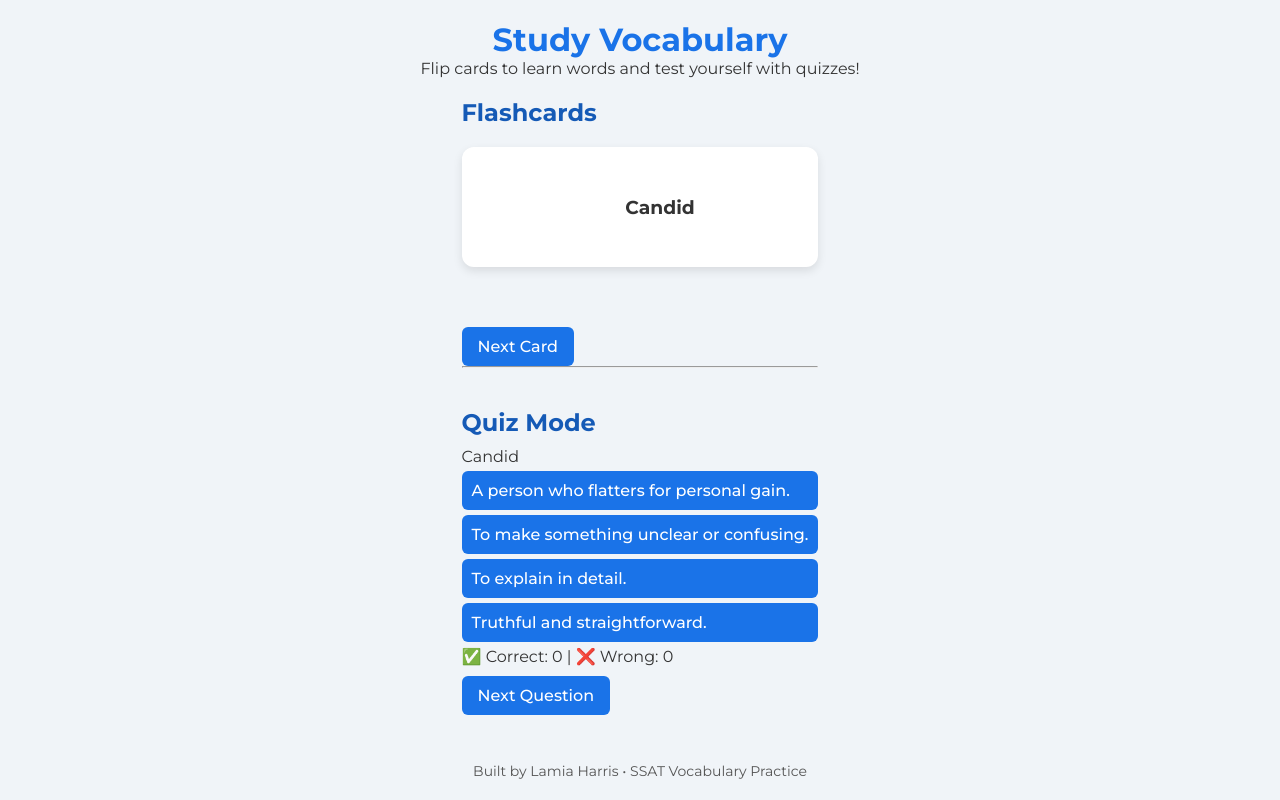
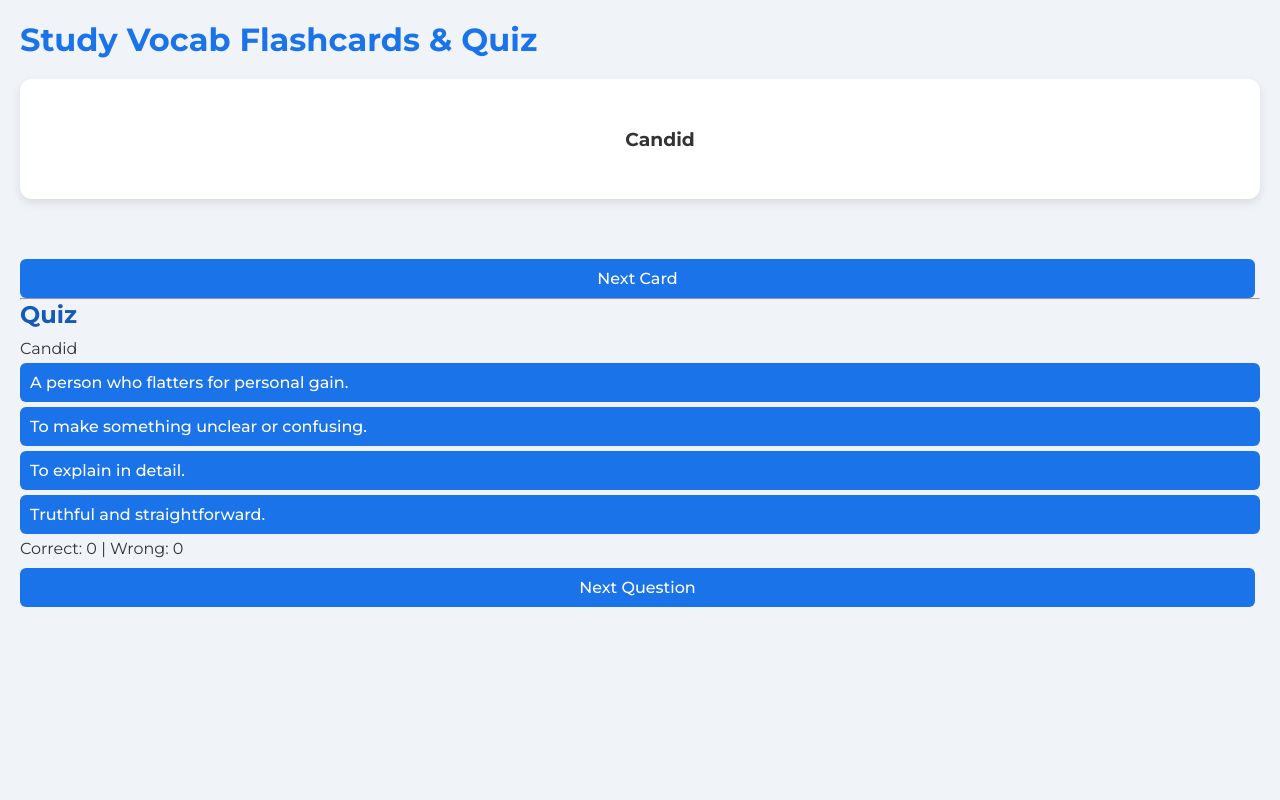
Before and after one commit to mebimiet/Study-Vocabulary, a plain HTML site: page Index.html in a window 1280 px wide. Drawn offline with Linux system fonts and the light colour scheme.

Commit message:
Index.html

```diff
--- a/Index.html
+++ b/Index.html
@@ -3,49 +3,29 @@
 <head>
   <meta charset="UTF-8">
   <meta name="viewport" content="width=device-width, initial-scale=1.0">
-  <title>Study Vocabulary</title>
+  <title>Study Vocab</title>
   <link rel="stylesheet" href="style.css">
 </head>
 <body>
-  <header>
-    <h1>Study Vocabulary</h1>
-    <p>Flip cards to learn words and test yourself with quizzes!</p>
-  </header>
+  <h1>Study Vocab Flashcards & Quiz</h1>
 
-  <main>
-    <!-- Flashcards Section -->
-    <section id="flashcards">
-      <h2>Flashcards</h2>
-      <div class="card-container">
-        <!-- JS will dynamically add cards here -->
-      </div>
-      <button id="nextCard">Next Card</button>
-    </section>
+  <div class="card-container"></div>
+  <button id="nextCard">Next Card</button>
 
-    <hr>
+  <hr>
 
-    <!-- Quiz Section -->
-    <section id="quiz">
-      <h2>Quiz Mode</h2>
-      <p id="quizWord">Word appears here</p>
+  <h2>Quiz</h2>
+  <p id="quizWord"></p>
+  <div class="quiz-options">
+    <button class="optionBtn"></button>
+    <button class="optionBtn"></button>
+    <button class="optionBtn"></button>
+    <button class="optionBtn"></button>
+  </div>
+  <p id="result"></p>
+  <p>Correct: <span id="correct">0</span> | Wrong: <span id="wrong">0</span></p>
+  <button id="nextQuiz">Next Question</button>
 
-      <div id="options">
-        <button class="optionBtn">Option 1</button>
-        <button class="optionBtn">Option 2</button>
-        <button class="optionBtn">Option 3</button>
-        <button class="optionBtn">Option 4</button>
-      </div>
-
-      <p id="result"></p>
-      <p>✅ Correct: <span id="correct">0</span> | ❌ Wrong: <span id="wrong">0</span></p>
-      <button id="nextQuiz">Next Question</button>
-    </section>
-  </main>
-
-  <footer>
-    <p>Built by Lamia Harris • SSAT Vocabulary Practice</p>
-  </footer>
-
-  <script src="script.js"></script>
+  <script src="script.js" defer></script>
 </body>
 </html>
```
